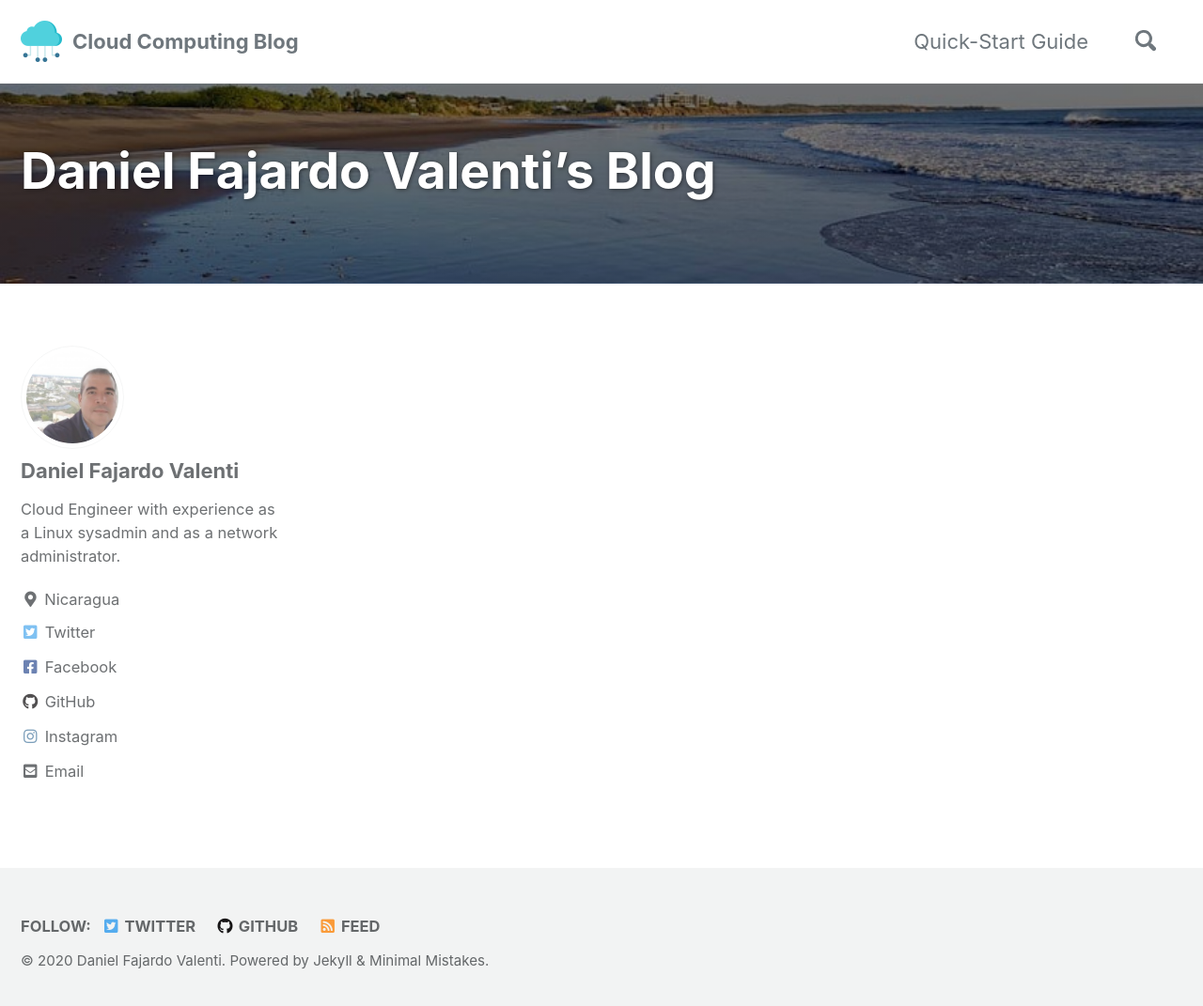
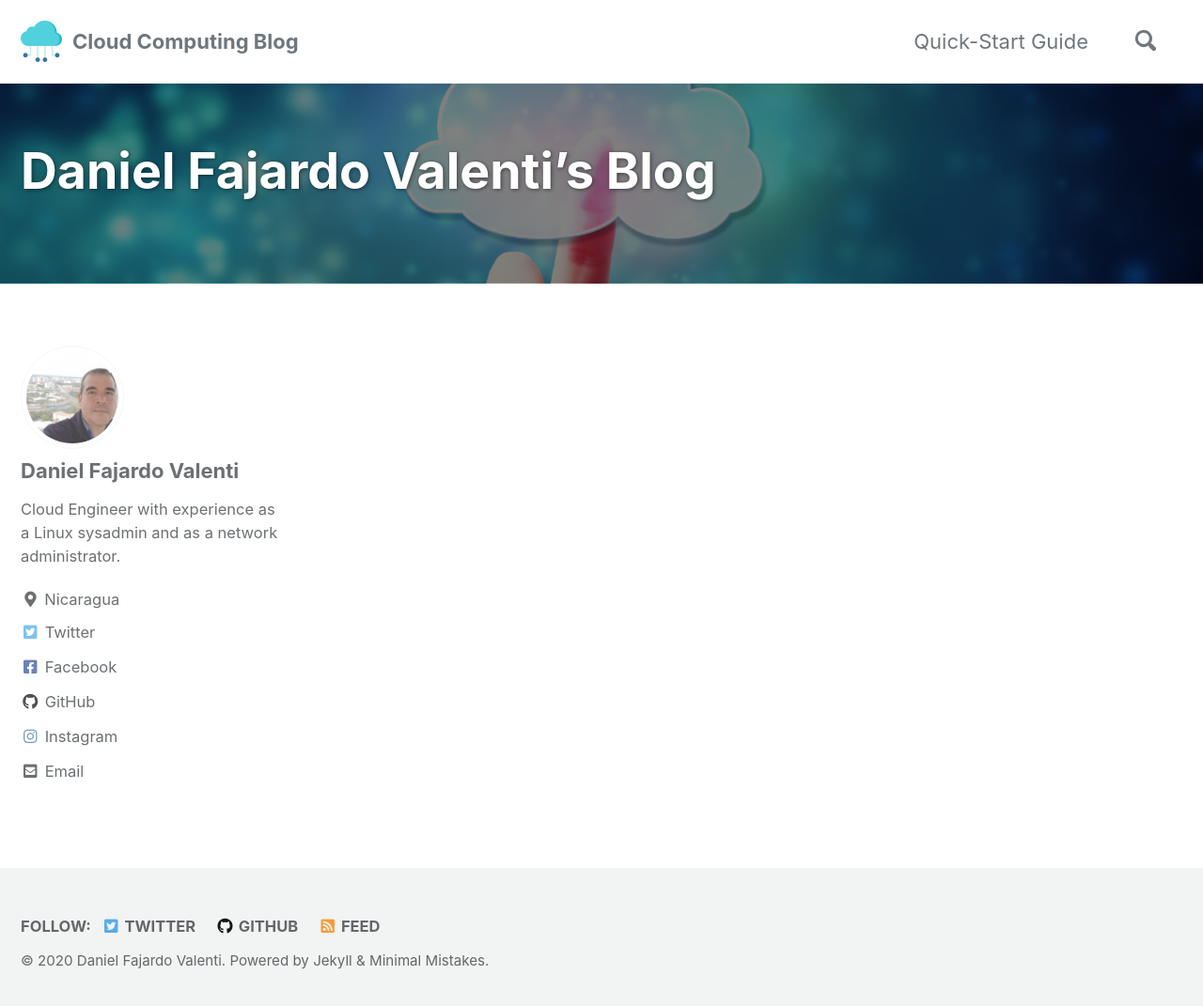
Before and after one commit to daniel-fv/daniel-fv.github.io, a Jekyll site: the page built from index.html, in a window 1280 px wide and 1079 px high. Shown: the top 1071 px of the window at 94% size. Built offline with Jekyll 4.4.1, drawn with Linux system fonts in a browser that asks for light colours; cached includes are drawn as plain includes; the list of posts is cut into pages by our own code.

Commit message:
Modified home banner image

```diff
--- a/index.html
+++ b/index.html
@@ -2,6 +2,6 @@
 layout: posts
 author_profile: true
 header:
-    overlay_image: "/images/danielfv-banner-elvelero.jpg"
+    overlay_image: "/images/cloud-computing-banner.jpg"
     overlay_filter: 0.5 # same as adding an opacity of 0.5 to a black background
 ---
```
Also changed, not shown: images/cloud-computing-banner-hand.jpg (added), images/cloud-computing-banner.jpg.
